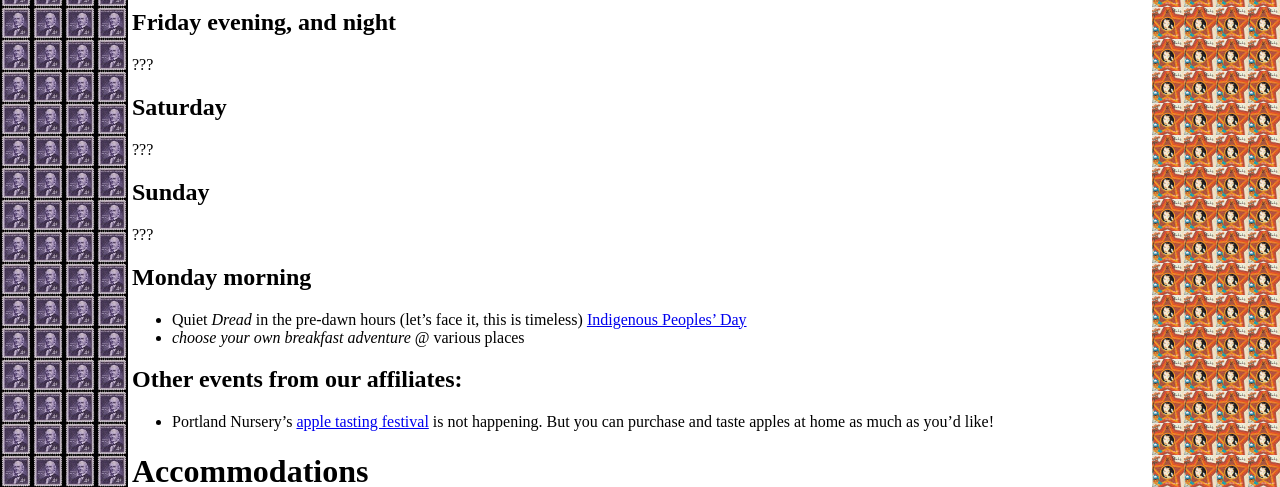
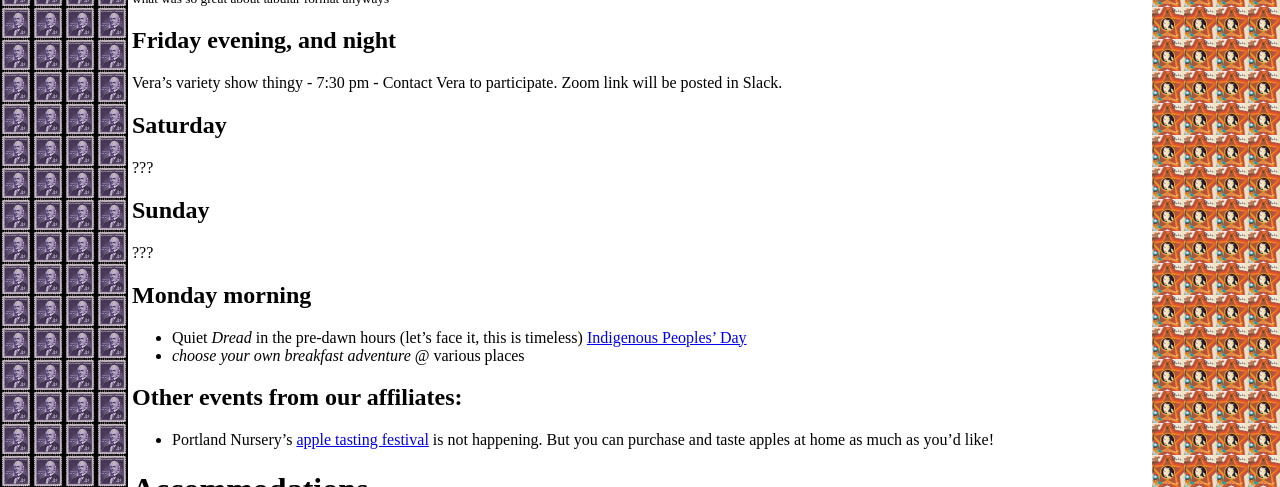
Before and after one commit to horacephair/horacephair.github.io, a Jekyll site: the page built from index.md, in a window 1280 px wide and 900 px high, scrolled down 1197 px, cut to the strip 204-691 px from the top of the window. Built offline with Jekyll 4.4.1, drawn with Linux system fonts in a browser that asks for light colours; our own code applies the rules of GitHub Pages for plain Markdown files; some of the changed text lies outside the part shown.

Commit message:
Update index.md

```diff
--- a/index.md
+++ b/index.md
@@ -19,6 +19,7 @@
 * PowerPoint Party - who will host?
 * Rowan makes some music - Rowan will host
 * Jackbox Party - who will host?
+* Littles Photo - Contact Megan to particpate in the distributed littles photo.
 
 So, like, it's a party, right? And it started with... <a href="https://opensource.com/article/19/9/geeks-cyberspace">a website</a>? That some of us did research for or made jokes on and logged our dreams on and wrote poetry and recipes on, <a href="https://everything2.com/title/HipBone+Games">played games on</a>, and had arguments about whether <a href="https://everything2.com/title/Getting+to+Know+You">GTKY stuff</a> was really a useful addition to the knowledgebase of Everything. We made soft links and hardlinks and oh no i have to say it <small>we made friends</small>
 
@@ -49,7 +50,7 @@
 <small>what was so great about tabular format anyways</small>
 
 ## Friday evening, and night
-???
+Vera's variety show thingy - 7:30 pm - Contact Vera to participate. Zoom link will be posted in Slack.
 
 ## Saturday
 ???
```
